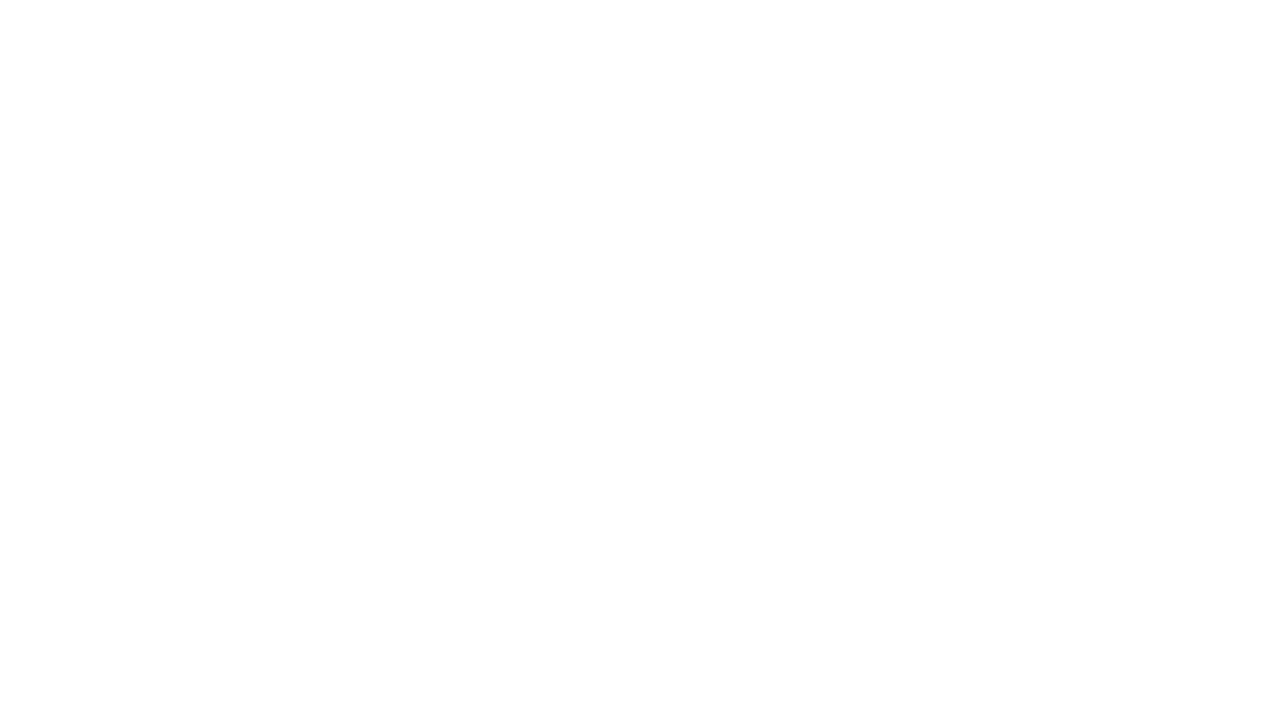
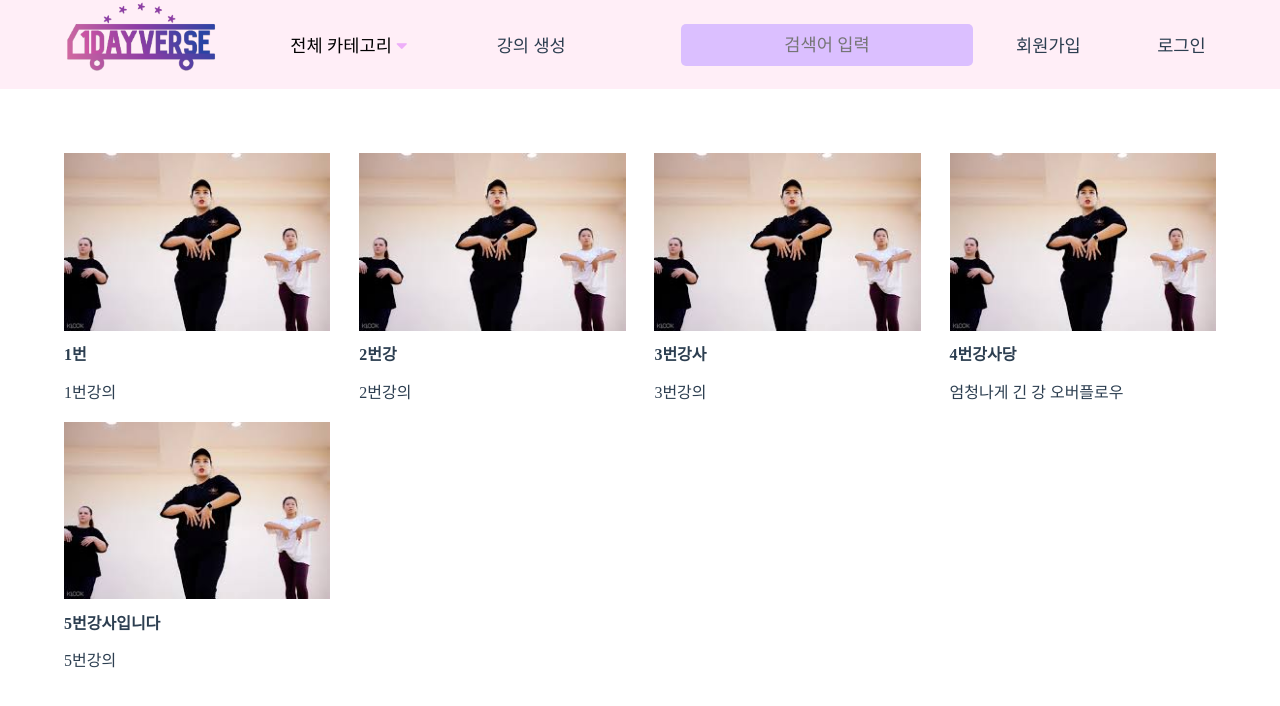
Before and after one commit to quipu1/1DAYVERSE, a Vue app in the folder frontend/: page /category/1 in a window 1280 px wide. Before the commit this address had no page. Shown: the top 706 px of the page. Built offline with nearby package versions, Linux system fonts and the light colour scheme; a web font is replaced by a local one.

Commit message:
FIX : Class -> Lecture로 모두 변경

```diff
--- a/frontend/src/components/Class.vue
+++ b/frontend/src/components/Lecture.vue
@@ -1,31 +1,35 @@
 <template>
-  <div class="cls-container" @click="goToClassDetail">
+  <div class="lecture-container" @click="goToLectureDetail">
     <div class="image-container">
       <img :src="require('@/assets/class1.jpeg')" class="image" alt="">
     </div>
     <div class="flex">
-      <b>{{cls.teacher}}</b>
+      <b>{{lecture.teacher}}</b>
     </div>
     <div class="flex">
-      {{cls.name}}
+      {{lecture.name}}
     </div>
   </div>
 </template>
 <script>
 export default {
   name : "Class",
-  props : ["cls"],
+  props : ["lecture"],
+  data(){
+    return  {
+      // lecture : lecture,
+    }
+  },
   methods : {
-    goToClassDetail(){
-      alert(`${this.cls.name}로 이동`)
+    goToLectureDetail(){
+      this.$router.push({name :"LectureDetail", params : {"lecture_id" : this.lecture.id} })
     },
   },
-
 }
 </script>
 
 <style scoped>
-.cls-container{
+.lecture-container{
   display: flex;
   flex-direction: column;
   justify-content: center;
--- a/frontend/src/components/Navbar.vue
+++ b/frontend/src/components/Navbar.vue
@@ -4,11 +4,11 @@
       <img :src="logo" alt="" id="logoImage" @click="goToMainPage">
       <div style="display:flex; justify-content:center;" id="dropdown">
         <button @click="showMenu" class='dropdown-btn'>전체 카테고리 <i class="fas fa-caret-down" style="background-color:none; color:#EEAEF9;"></i></button>
-        <div class='dropdown-list-container'>
+        <div class='dropdown-list-container' style="display:none;">
           <a href="#" @click="goToHealthCategory">운동</a>
           <a href="#" @click="goToHobbyCategory">취미</a>
           <a href="#" @click="goToLanguageCategory">언어</a>
-          <a href="#" @click="goToETCCategory">기타</a>
+          <!-- <a href="#" @click="goToETCCategory">기타</a> -->
         </div>
       </div>
       <div class="btn" @click="makeClass"><span v-show="isTeacher">강의 생성</span></div>
@@ -41,27 +41,28 @@ export default {
     }
   },
   methods : {
+    shutDown(){
+      const dropdownBtn = document.querySelector(".dropdown-btn");
+      const dropdownListContainer = document.querySelector(".dropdown-list-container");
+      dropdownListContainer.style.display="none"
+      dropdownBtn.style.backgroundColor="transparent"
+    },
     showMenu(){
-      const dropdownBtn = document.querySelector("dropdown-btn");
-      // const arrow = document.querySelector("fa-caret-down")
+      const dropdownBtn = document.querySelector(".dropdown-btn");
       const dropdownListContainer = document.querySelector(".dropdown-list-container");
       if (dropdownListContainer.style.display=="none"){
         dropdownListContainer.style.display="block";
         dropdownBtn.style.backgroundColor="#DBBFFF"
-        // arrow.style.transform='rotate('+90+'deg);'
       }else{
         dropdownListContainer.style.display="none"
         dropdownBtn.style.backgroundColor="transparent"
-        // arrow.style.transform='rotate('+90+'deg);'
-
       }
     },
     search(){
       alert(`${this.keyword}`)
     },
     makeClass(){
-      // alert('강의 생성 페이지로 이동')
-      this.$router.push({name : "ClassCreate"})
+      this.$router.push({name : "LectureCreate"})
     },
     goToMyPage(){
       alert('내 정보 페이지로 이동')
@@ -86,7 +87,18 @@ export default {
 
     },
     goToHealthCategory(){
-      this.$router.push({name : "Category", params: "health"})
+      this.$router.push({name : "Category", params: {group : "health"}})
+      this.shutDown();
+    },
+    goToHobbyCategory(){
+      this.$router.push({name : "Category", params: {group : "hobby"}})
+      this.shutDown();
+
+    },
+    goToLanguageCategory(){
+      this.$router.push({name : "Category", params: {group : "lang"}})
+      this.shutDown();
+
     }
   }
 
--- a/frontend/src/router/index.js
+++ b/frontend/src/router/index.js
@@ -5,13 +5,11 @@ import Login from '../views/Login.vue'
 import Singup from '../views/Singup.vue'
 import Profile from '../views/Profile.vue'
 import Category from '../views/Category.vue'
-import ClassDetail from '../views/ClassDetail.vue'
-import ClassCreate from '../views/ClassCreate.vue'
+import LectureDetail from '../views/LectureDetail.vue'
+import LectureCreate from '../views/LectureCreate.vue'
 import BuyDone from '../views/BuyDone.vue'
 import BuyCancel from '../views/BuyCancel.vue'
 import BuyFail from '../views/BuyFail.vue'
-
-
 
 const routes = [
   {
@@ -36,22 +34,23 @@ const routes = [
     component: Profile
   },
   {
-    path: '/category',
+    path: '/category/:group',
     name: 'Category',
     component: Category,
-    props : {category : ""},
+    props : true,
     // params : {category : ""},
   },
   {
-    path : '/classdetail',
-    name : 'ClassDetail',
-    component : ClassDetail,
+    path : '/lecture/detail/:lecture_id',
+    name : 'LectureDetail',
+    component : LectureDetail,
+    props : true,
 
   },
   {
-    path : '/classcreate',
-    name : 'ClassCreate',
-    component : ClassCreate,
+    path : '/lecture/create',
+    name : 'LectureCreate',
+    component : LectureCreate,
   },
   {
     path : '/buy/done',
--- a/frontend/src/store/index.js
+++ b/frontend/src/store/index.js
@@ -1,11 +1,14 @@
 import { createStore } from 'vuex'
 import userStore from '././modules/userStore'
+import classStore from '././modules/classStore'
+
 import createPersistedState from "vuex-persistedstate";
 
 
 export default createStore({
   plugins: [createPersistedState({
       paths: ['userStore'],
+      paths: ['classStore']
     })
   ],
   state: {
@@ -15,6 +18,7 @@ export default createStore({
   actions: {
   },
   modules: {
-    userStore
+    userStore,
+    classStore
   }
 })
--- /dev/null
+++ b/frontend/src/store/modules/classStore.js
@@ -0,0 +1,19 @@
+// import axios from "axios"
+
+const classStore = {
+  namespaced: true,
+  state: {
+    lecture : null,
+  },
+  getters: {
+
+  },
+  mutations: {
+
+  },
+  actions: {
+
+  }
+}
+
+export default classStore
--- a/frontend/src/views/BuyDone.vue
+++ b/frontend/src/views/BuyDone.vue
@@ -26,7 +26,6 @@ export default {
     // var str = link.split('?')
     // var URLSearhParams =  new URLSearchParams(link.search);
     // console.log(str)
-
   },
 }
 </script>
--- a/frontend/src/views/Category.vue
+++ b/frontend/src/views/Category.vue
@@ -1,11 +1,11 @@
 <template>
-  <div class="warp">
+  <div class="warp" >
     <Navbar/>
-    <main>
-      <Class
-        v-for="(cls,idx) in classes"
+    <main @click="shutDown">
+      <Lecture
+        v-for="(lecture,idx) in lectures"
         :key="idx"
-        :cls="cls"
+        :lecture="lecture"
       />
     </main>
   </div>
@@ -13,29 +13,37 @@
 
 <script>
 import Navbar from '@/components/Navbar.vue'
-import Class from '@/components/Class.vue'
+import Lecture from '@/components/Lecture.vue'
 
 export default {
   name : "Category",
   props : ["category"],
   components : {
     Navbar,
-    Class,
+    Lecture,
   },
   data(){
     return {
-      classes : [
-        {name : "1번강의", teacher : "티모"},
-        {name : "2번강의", teacher : "가렌"},
-        {name : "3번강의", teacher : "샤코"},
-        {name : "엄청나게 긴 강 오버플로우", teacher : "오리아나"},
-        {name : "5번강의", teacher : "오리아나"},
+      lectures : [
+        {name : "1번강의", teacher : "1번", id: 1,},
+        {name : "2번강의", teacher : "2번강", id : 2,},
+        {name : "3번강의", teacher : "3번강사", id : 3},
+        {name : "엄청나게 긴 강 오버플로우", teacher : "4번강사당", id : 4,},
+        {name : "5번강의", teacher : "5번강사입니다", id : 5},
       ]
     }
   },
   created(){
-    console.log(this.params)
+    console.log(this.category)
   },
+  methods : {
+    shutDown(){
+      const dropdownBtn = document.querySelector(".dropdown-btn");
+      const dropdownListContainer = document.querySelector(".dropdown-list-container");
+      dropdownListContainer.style.display="none"
+      dropdownBtn.style.backgroundColor="transparent"
+    }
+  }
 
 }
 </script>
--- a/frontend/src/views/ClassCreate.vue
+++ b/frontend/src/views/LectureCreate.vue
@@ -273,6 +273,7 @@ export default {
     display: flex;
     justify-content: space-around;
     align-items: center;
+    opacity: 75%;
   }
   .section-container{
     display: flex;
@@ -283,7 +284,8 @@ export default {
     align-items: center;
     background-color: lightgray;
     border-radius: 15px;
-
+    opacity: 75%;
+    color: black;
   }
   .section-container > label {
     width: 20%;
@@ -378,7 +380,6 @@ export default {
   #timeSection{
     display: flex;
     flex-direction: column;
-
   }
   .class-card{
     background-color: lightgray;
--- a/frontend/src/views/ClassDetail.vue
+++ b/frontend/src/views/LectureDetail.vue
@@ -5,19 +5,19 @@
       <div class="left">
         <div class="image-container">
           <i class></i>
-          <img :src="cls.main_image" alt="" id="classImage">
+          <img :src="lecture.main_image" alt="" id="classImage">
         </div>
         <div>
-          <p>{{cls.description}}</p>
+          <p>{{lecture.description}}</p>
         </div>
       </div>
       <div class="right">
         <div class="class-info">
           <span>취미</span>
-          <span><b>{{cls.name}}</b></span>
-          <span>강사 : {{cls.teacher}}</span>
-          <span>모집 인원 : {{cls.size}}명</span>
-          <span>가격 : {{cls.price.toLocaleString('ko-KR')}}원</span>
+          <span><b>{{lecture.name}}</b></span>
+          <span>강사 : {{lecture.teacher}}</span>
+          <span>모집 인원 : {{lecture.size}}명</span>
+          <span>가격 : {{lecture.price.toLocaleString('ko-KR')}}원</span>
         </div>
         <button @click="Pay" id="payBtn">
           <img :src="PayImage" alt="">
@@ -35,13 +35,14 @@ import PayImage from '@/assets/payment_icon_yellow_medium.png'
 
 export default {
   name : "ClassDetail",
+  props : ["lecture_id"],
   components : {
     Navbar,
   },
   data(){
     return {
       PayImage : PayImage,
-      cls : {
+      lecture : {
         "main_image" : image,
         "name" : "윤소영의 그림 클래스",
         "teacher" : "윤소영",
@@ -51,17 +52,15 @@ export default {
        }
     }
   },
+  created(){
+    console.log(this.lecture_id)
+  },
   methods : {
     Pay(){
       axios.post("http://127.0.0.1:8000/payments/ready/")
       .then((res)=>{
-        // location.replace(res.data.next_url)
         localStorage.setItem("tid", res.data.tid)
         location.href = res.data.next_url
-        // console.log(document.location.href)
-        // const form = new FormData();
-        // form.append("tid", res.data.tid)
-        // axios.post("http://127.0.0.1:8000/payments/approval/", form)
       })
 
     }
```
